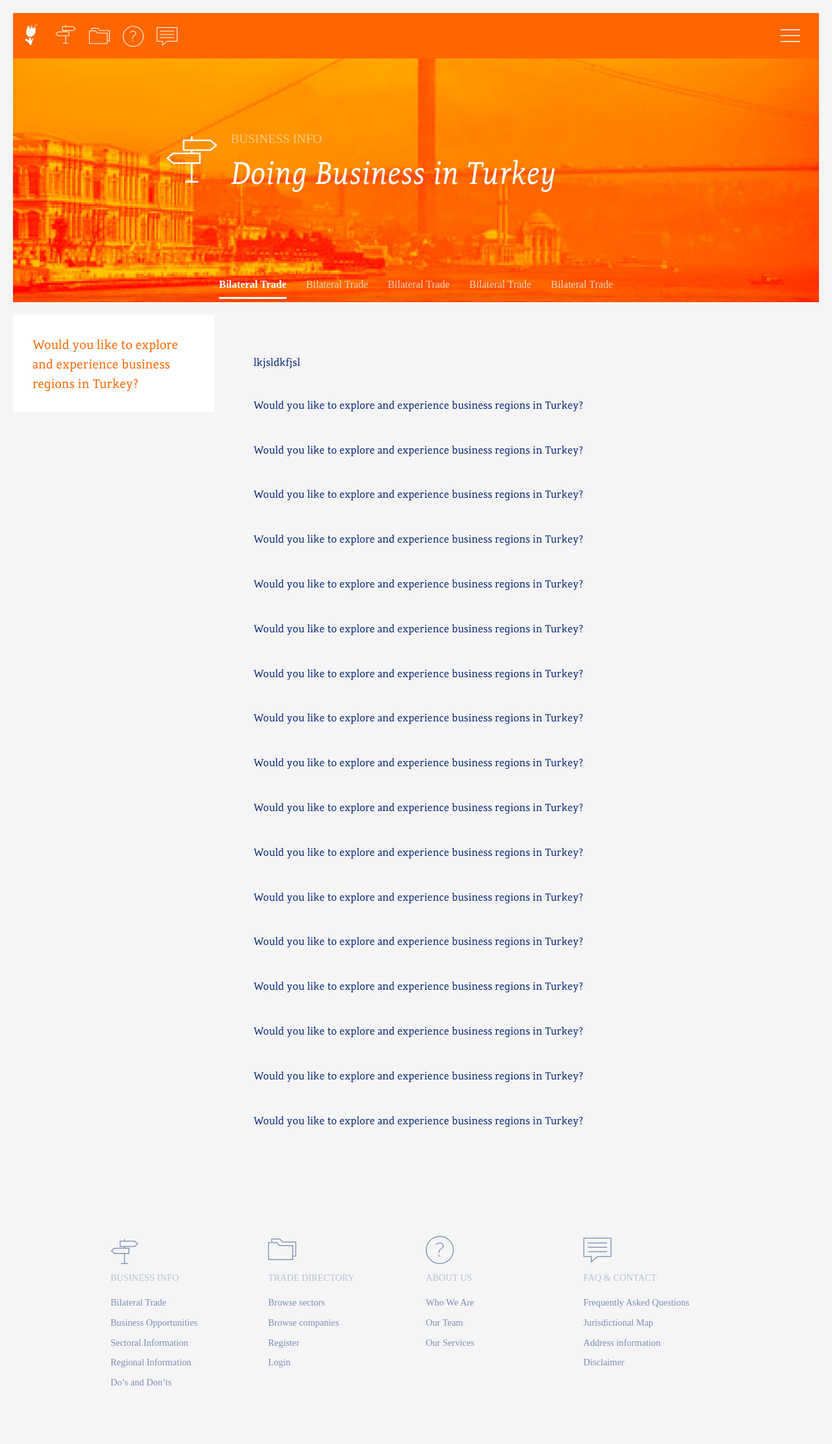
After one commit to ldanielswakman/nttd-design, a PHP site: page /businessinfo.php in a window 1280 px wide. The commit adds this page. Shown: the whole page at 65% size. Run offline with PHP 8.4, Linux system fonts and the light colour scheme.

Commit message:
business info, sticky kit & further elements

```diff
--- /dev/null
+++ b/businessinfo.php
@@ -0,0 +1,111 @@
+<!DOCTYPE html>
+
+<html lang="en">
+
+  <?php include('components/head.php'); ?>
+
+  <body>
+
+    <?php include('components/menu.php'); ?>
+
+    <?php
+    // setting optional parameters for header
+    $header_bg = 'orange';
+    $header_quicklinks = true;
+    include('components/header.php');
+    ?>
+
+    <section>
+
+      <div class="header-placeholder u-relative"></div>
+
+      <div class="slides">
+        <div class="slide" style="background-image: url('images/bosphorus_bridge_orange.jpg');"></div>
+      </div>
+
+      <div class="row u-pv120">
+        <div class="col-md-1 col-md-offset-2">
+          <i class="icon icon-basic-signs icon-5x u-block c-white"></i>
+        </div>
+        <div class="col-md-8 c-white">
+          <h4 class="u-opacity50">BUSINESS INFO</h4>
+          <em style="font-size: 3em;">Doing Business in Turkey</em>
+          <!-- <p class="test2 c-white">
+            <small>
+              Netherlands Turkey Trade Directory is an online network where Dutch companies in Turkey and Turkish companies that have commercial links with the Netherlands are displayed.
+            </small>
+          </p> -->
+        </div>
+      </div>
+
+      <div class="u-aligncenter">
+        <ul class="tabs clearfix">
+          <li class="active">
+            <a href="#">
+              Bilateral Trade
+            </a>
+          </li>
+          <li>
+            <a href="#">
+              Bilateral Trade
+            </a>
+          </li>
+          <li>
+            <a href="#">
+              Bilateral Trade
+            </a>
+          </li>
+          <li>
+            <a href="#">
+              Bilateral Trade
+            </a>
+          </li>
+          <li>
+            <a href="#">
+              Bilateral Trade
+            </a>
+          </li>
+        </ul>
+      </div>
+
+    </section>
+
+    <section>
+      <div class="row row-full">
+        <div class="col-sm-3 col-sticky">
+          <div class="bg-white content-small">
+            <p><big class="c-orange">
+              Would you like to explore and experience business regions in Turkey?
+            </big></p>
+          </div>
+        </div>
+        <div class="col-sm-9">
+          <div class="content">
+            lkjsldkfjsl
+              <p class="u-mv40">Would you like to explore and experience business regions in Turkey?</p>
+              <p class="u-mv40">Would you like to explore and experience business regions in Turkey?</p>
+              <p class="u-mv40">Would you like to explore and experience business regions in Turkey?</p>
+              <p class="u-mv40">Would you like to explore and experience business regions in Turkey?</p>
+              <p class="u-mv40">Would you like to explore and experience business regions in Turkey?</p>
+              <p class="u-mv40">Would you like to explore and experience business regions in Turkey?</p>
+              <p class="u-mv40">Would you like to explore and experience business regions in Turkey?</p>
+              <p class="u-mv40">Would you like to explore and experience business regions in Turkey?</p>
+              <p class="u-mv40">Would you like to explore and experience business regions in Turkey?</p>
+              <p class="u-mv40">Would you like to explore and experience business regions in Turkey?</p>
+              <p class="u-mv40">Would you like to explore and experience business regions in Turkey?</p>
+              <p class="u-mv40">Would you like to explore and experience business regions in Turkey?</p>
+              <p class="u-mv40">Would you like to explore and experience business regions in Turkey?</p>
+              <p class="u-mv40">Would you like to explore and experience business regions in Turkey?</p>
+              <p class="u-mv40">Would you like to explore and experience business regions in Turkey?</p>
+              <p class="u-mv40">Would you like to explore and experience business regions in Turkey?</p>
+              <p class="u-mv40">Would you like to explore and experience business regions in Turkey?</p>
+          </div>
+        </div>
+      </div>
+    </section>
+
+    <?php include('components/footer.php'); ?>
+
+  </body>
+
+</html>
--- /dev/null
+++ b/components/footer.php
@@ -0,0 +1,7 @@
+<footer class="u-pv40">
+  <div class="row">
+    <div class="col-md-10 col-md-offset-1">
+      <?php include('components/sitemap.php'); ?>
+    </div>
+  </div>
+</footer>
--- a/components/head.php
+++ b/components/head.php
@@ -18,6 +18,7 @@
 
   <script src="js/jquery.min.js"></script>
   <script src="js/jquery.smooth-scroll.min.js"></script>
+  <script src="js/jquery.sticky-kit.min.js"></script>
   <script src="js/unslider.min.js"></script>
   <script src="js/scripts.js"></script>
 
--- a/components/header.php
+++ b/components/header.php
@@ -1,5 +1,34 @@
-<header>
+<header <?php echo (isset($header_bg)) ? ' class="bg-' . $header_bg . '"' : ''; ?>>
   <a href="javascript:toggleMenu();" class="u-inlineblock u-ph20 u-pv10 u-floatright">
     <i class="icon icon-arrows-hamburger-2 icon-3x u-floatleft"></i>
   </a>
+  <?php if ( isset($header_quicklinks) && $header_quicklinks == true ) : ?>
+    <ul class="header_quicklinks">
+      <li>
+        <a href="index.php">
+          <img src="images/holland_logo_mark.svg" alt="" width="35px" />
+        </a>
+      </li>
+      <li <?php echo (strpos($_SERVER['REQUEST_URI'], 'businessinfo') !== false) ? ' class="active"' : '' ?>>
+        <a href="businessinfo.php">
+          <i class="icon icon-basic-signs icon-2x u-block"></i>
+        </a>
+      </li>
+      <li <?php echo (strpos($_SERVER['REQUEST_URI'], 'tradedirectory') !== false) ? ' class="active"' : '' ?>>
+        <a href="tradedirectory.php">
+          <i class="icon icon-basic-folder-multiple icon-2x u-block u-mt5"></i>
+        </a>
+      </li>
+      <li <?php echo (strpos($_SERVER['REQUEST_URI'], 'aboutus') !== false) ? ' class="active"' : '' ?>>
+        <a href="aboutus.php">
+          <i class="icon icon-basic-question icon-2x u-block u-mt5"></i>
+        </a>
+      </li>
+      <li <?php echo (strpos($_SERVER['REQUEST_URI'], 'faqcontact') !== false) ? ' class="active"' : '' ?>>
+        <a href="faqcontact.php">
+          <i class="icon icon-basic-message-txt icon-2x u-block u-mt5"></i>
+        </a>
+      </li>
+    </ul>
+  <?php endif ?>
 </header>
--- /dev/null
+++ b/js/jquery.sticky-kit.min.js
@@ -0,0 +1,9 @@
+/*
+ Sticky-kit v1.1.2 | WTFPL | Leaf Corcoran 2015 | http://leafo.net
+*/
+(function(){var b,f;b=this.jQuery||window.jQuery;f=b(window);b.fn.stick_in_parent=function(d){var A,w,J,n,B,K,p,q,k,E,t;null==d&&(d={});t=d.sticky_class;B=d.inner_scrolling;E=d.recalc_every;k=d.parent;q=d.offset_top;p=d.spacer;w=d.bottoming;null==q&&(q=0);null==k&&(k=void 0);null==B&&(B=!0);null==t&&(t="is_stuck");A=b(document);null==w&&(w=!0);J=function(a,d,n,C,F,u,r,G){var v,H,m,D,I,c,g,x,y,z,h,l;if(!a.data("sticky_kit")){a.data("sticky_kit",!0);I=A.height();g=a.parent();null!=k&&(g=g.closest(k));
+if(!g.length)throw"failed to find stick parent";v=m=!1;(h=null!=p?p&&a.closest(p):b("<div />"))&&h.css("position",a.css("position"));x=function(){var c,f,e;if(!G&&(I=A.height(),c=parseInt(g.css("border-top-width"),10),f=parseInt(g.css("padding-top"),10),d=parseInt(g.css("padding-bottom"),10),n=g.offset().top+c+f,C=g.height(),m&&(v=m=!1,null==p&&(a.insertAfter(h),h.detach()),a.css({position:"",top:"",width:"",bottom:""}).removeClass(t),e=!0),F=a.offset().top-(parseInt(a.css("margin-top"),10)||0)-q,
+u=a.outerHeight(!0),r=a.css("float"),h&&h.css({width:a.outerWidth(!0),height:u,display:a.css("display"),"vertical-align":a.css("vertical-align"),"float":r}),e))return l()};x();if(u!==C)return D=void 0,c=q,z=E,l=function(){var b,l,e,k;if(!G&&(e=!1,null!=z&&(--z,0>=z&&(z=E,x(),e=!0)),e||A.height()===I||x(),e=f.scrollTop(),null!=D&&(l=e-D),D=e,m?(w&&(k=e+u+c>C+n,v&&!k&&(v=!1,a.css({position:"fixed",bottom:"",top:c}).trigger("sticky_kit:unbottom"))),e<F&&(m=!1,c=q,null==p&&("left"!==r&&"right"!==r||a.insertAfter(h),
+h.detach()),b={position:"",width:"",top:""},a.css(b).removeClass(t).trigger("sticky_kit:unstick")),B&&(b=f.height(),u+q>b&&!v&&(c-=l,c=Math.max(b-u,c),c=Math.min(q,c),m&&a.css({top:c+"px"})))):e>F&&(m=!0,b={position:"fixed",top:c},b.width="border-box"===a.css("box-sizing")?a.outerWidth()+"px":a.width()+"px",a.css(b).addClass(t),null==p&&(a.after(h),"left"!==r&&"right"!==r||h.append(a)),a.trigger("sticky_kit:stick")),m&&w&&(null==k&&(k=e+u+c>C+n),!v&&k)))return v=!0,"static"===g.css("position")&&g.css({position:"relative"}),
+a.css({position:"absolute",bottom:d,top:"auto"}).trigger("sticky_kit:bottom")},y=function(){x();return l()},H=function(){G=!0;f.off("touchmove",l);f.off("scroll",l);f.off("resize",y);b(document.body).off("sticky_kit:recalc",y);a.off("sticky_kit:detach",H);a.removeData("sticky_kit");a.css({position:"",bottom:"",top:"",width:""});g.position("position","");if(m)return null==p&&("left"!==r&&"right"!==r||a.insertAfter(h),h.remove()),a.removeClass(t)},f.on("touchmove",l),f.on("scroll",l),f.on("resize",
+y),b(document.body).on("sticky_kit:recalc",y),a.on("sticky_kit:detach",H),setTimeout(l,0)}};n=0;for(K=this.length;n<K;n++)d=this[n],J(b(d));return this}}).call(this);
--- a/js/scripts.js
+++ b/js/scripts.js
@@ -14,6 +14,10 @@ $(document).ready(function() {
     fluid: true
   });
 
+  $(".col-sticky").stick_in_parent({
+    offset_top: 110
+  });
+
 });
 
 function toggleMenu() {
--- a/less/basics/colours.less
+++ b/less/basics/colours.less
@@ -10,11 +10,20 @@
 @blue_soft:         #7c8db5;
 
 // Background colour classes
+.bg-white {
+  background-color: @white;
+}
 .bg-greylight {
   background-color: @greylight;
 }
+.bg-orange {
+  background-color: @holland_orange;
+}
 
 // Text colour classes
+.c-orange {
+  color: @holland_orange !important;
+}
 .c-white {
   color: @white !important;
 }
--- a/less/basics/utilities.less
+++ b/less/basics/utilities.less
@@ -190,6 +190,12 @@
   text-overflow: ellipsis;
   white-space: nowrap;
 }
+.u-opacity70 {
+  opacity: 0.5;
+}
 .u-opacity50 {
   opacity: 0.5;
 }
+.u-opacity30 {
+  opacity: 0.5;
+}
--- a/less/elements/header.less
+++ b/less/elements/header.less
@@ -6,7 +6,7 @@ header {
   height: 70px;
   width: calc(~"100%" - @sectionpadding * 2);
   margin: @sectionpadding;
-  padding: 5px 0;
+  // padding: 5px 0;
   color: @white;
   font-family: "Expletus Sans";
   pointer-events: none;
@@ -18,8 +18,14 @@ header {
   a {
     color: @white;
   }
-  &.header-hasBG {
-    background-color: @holland_orange;
+  .header_quicklinks {
+    list-style: none;
+
+    li {
+      display: inline-block;
+      float: left;
+      padding: 15px 10px;
+    }
   }
 }
 .header-placeholder {
--- /dev/null
+++ b/less/elements/tabs.less
@@ -0,0 +1,30 @@
+.tabs {
+  position: relative;
+  display: inline-block;
+  list-style: none;
+  font-family: "Expletus Sans";
+
+  li {
+    display: inline-block;
+    float: left;
+  }
+  a {
+    display: block;
+    margin: 0 15px;
+    padding: 10px 0px 7px;
+    border-bottom: 3px solid transparent;
+    color: @white;
+    opacity: 0.7;
+
+    &:hover {
+      opacity: 1;
+    }
+  }
+  li.active a {
+    margin-top: 0;
+    // padding-bottom: 17px;
+    opacity: 1;
+    border-bottom-color: @white;
+    font-weight: bold;
+  }
+}
--- a/less/style.less
+++ b/less/style.less
@@ -15,6 +15,7 @@
 @import url('elements/header.less');
 @import url('elements/list.less');
 @import url('elements/menu.less');
+@import url('elements/tabs.less');
 
 // Generic styling
 @sectionpadding: 20px;
@@ -33,6 +34,7 @@ body {
 h1, h2, h3, h4, h5, h6 {
   // color: @holland_orange;
   // font-style: italic;
+  font-family: "Expletus Sans";
 }
 h4 {
   font-size: 1.2em;
@@ -94,9 +96,15 @@ section {
 .content {
   padding: 60px;
 }
+.content-small {
+  padding: 30px;
+}
 @media screen and (max-width: 768px) {
   .content {
     padding: 20px;
+  }
+  .content-small {
+    padding: 10px;
   }
   .row.row-full {
     [class*="col-sm-6"]:first-child,
@@ -134,8 +142,8 @@ section {
 
 nav {
   position: fixed;
-  // bottom: 100%;
-  top: 0;
+  bottom: 100%;
+  // top: 0;
   left: 0;
   z-index: 3;
   width: 100%;
@@ -143,12 +151,13 @@ nav {
   max-height: 100vh;
   overflow: scroll;
   padding: 100px 0;
+  margin-bottom: -20px;
   background-color: @greylightest;
-  .transform(translateY(-410px));
+  .transform(translateY(0));
   .transition(0.3s);
 
   &.isExpanded {
-    .transform(translateY(0));
+    .transform(translateY(420px));
   }
 }
 .quicklinks {
```
Also changed, not shown: index.php (+1 -6 lines), css/style.css, images/bosphorus_bridge_orange.jpg (added), images/holland_logo_mark.svg (added).
